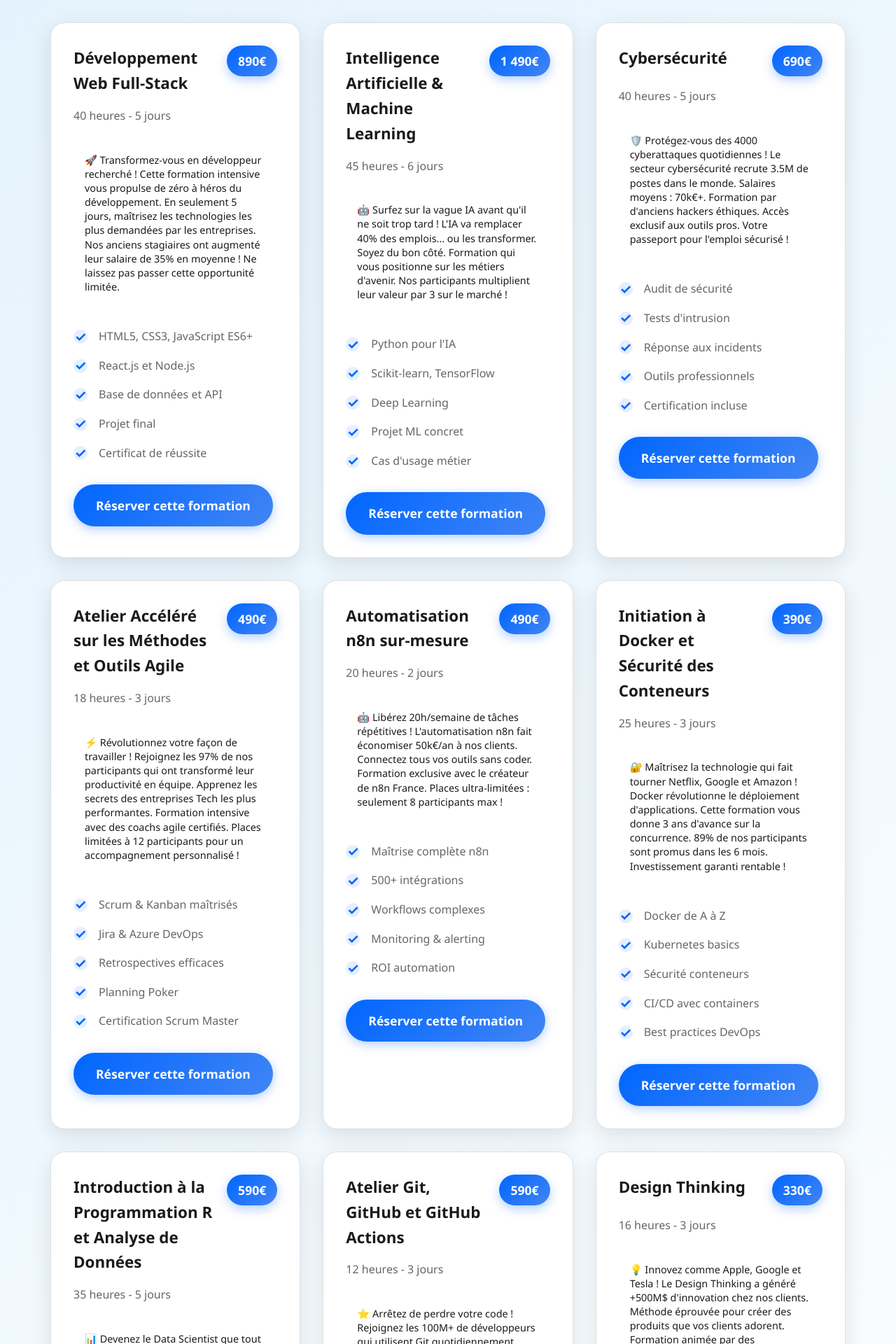
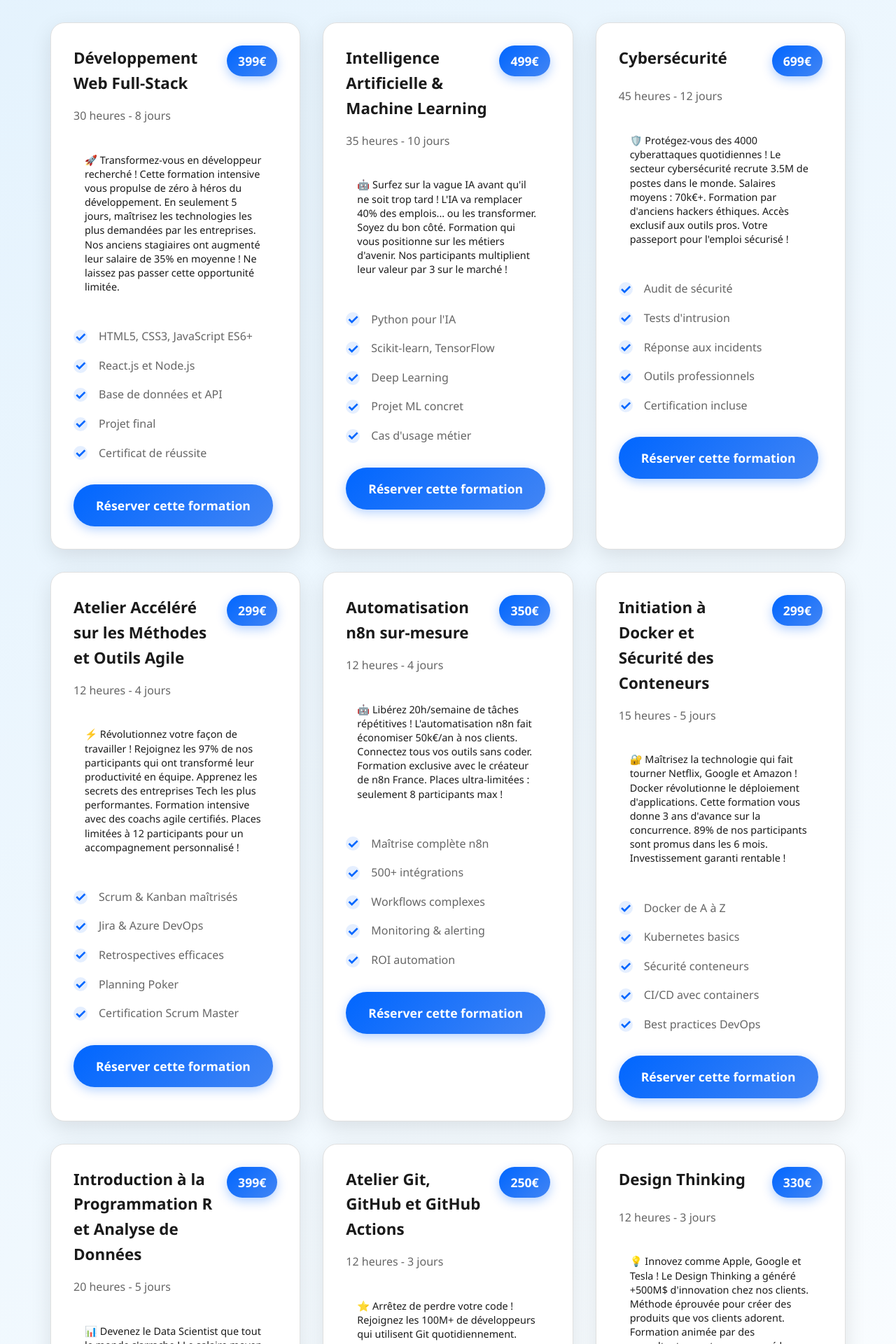
Before and after one commit to Noum-Souare/Mon-site-web, a React (Vite) app: page / in a window 1280 px wide. Shown: the part 3080-5000 px from the top of the page at 70% size. Built offline with nearby package versions, Linux system fonts and the light colour scheme.

Commit message:
Mise à jour de la page d’accueil

```diff
--- a/src/App.jsx
+++ b/src/App.jsx
@@ -1706,63 +1706,63 @@ function App() {
       formations: [
         {
           title: 'Développement Web Full-Stack',
-          duration: '40 heures - 5 jours',
-          price: '890€',
+          duration: '30 heures - 8 jours',
+          price: '399€',
           features: ['HTML5, CSS3, JavaScript ES6+', 'React.js et Node.js', 'Base de données et API', 'Projet final', 'Certificat de réussite'],
           description: "🚀 Transformez-vous en développeur recherché ! Cette formation intensive vous propulse de zéro à héros du développement. En seulement 5 jours, maîtrisez les technologies les plus demandées par les entreprises. Nos anciens stagiaires ont augmenté leur salaire de 35% en moyenne ! Ne laissez pas passer cette opportunité limitée."
         },
         {
           title: 'Intelligence Artificielle & Machine Learning',
-          duration: '45 heures - 6 jours',
-          price: '1 490€',
+          duration: '35 heures - 10 jours',
+          price: '499€',
           features: ['Python pour l\'IA', 'Scikit-learn, TensorFlow', 'Deep Learning', 'Projet ML concret', 'Cas d\'usage métier'],
           description: "🤖 Surfez sur la vague IA avant qu'il ne soit trop tard ! L'IA va remplacer 40% des emplois... ou les transformer. Soyez du bon côté. Formation qui vous positionne sur les métiers d'avenir. Nos participants multiplient leur valeur par 3 sur le marché !"
         },
         {
           title: 'Cybersécurité',
-          duration: '40 heures - 5 jours',
-          price: '690€',
+          duration: '45 heures - 12 jours',
+          price: '699€',
           features: ['Audit de sécurité', 'Tests d\'intrusion', 'Réponse aux incidents', 'Outils professionnels', 'Certification incluse'],
           description: "🛡️ Protégez-vous des 4000 cyberattaques quotidiennes ! Le secteur cybersécurité recrute 3.5M de postes dans le monde. Salaires moyens : 70k€+. Formation par d'anciens hackers éthiques. Accès exclusif aux outils pros. Votre passeport pour l'emploi sécurisé !"
         },
         {
           title: 'Atelier Accéléré sur les Méthodes et Outils Agile',
-          duration: '18 heures - 3 jours',
-          price: '490€',
+          duration: '12 heures - 4 jours',
+          price: '299€',
           features: ['Scrum & Kanban maîtrisés', 'Jira & Azure DevOps', 'Retrospectives efficaces', 'Planning Poker', 'Certification Scrum Master'],
           description: "⚡ Révolutionnez votre façon de travailler ! Rejoignez les 97% de nos participants qui ont transformé leur productivité en équipe. Apprenez les secrets des entreprises Tech les plus performantes. Formation intensive avec des coachs agile certifiés. Places limitées à 12 participants pour un accompagnement personnalisé !"
         },
         {
           title: 'Automatisation n8n sur-mesure',
-          duration: '20 heures - 2 jours',
-          price: '490€',
+          duration: '12 heures - 4 jours',
+          price: '350€',
           features: ['Maîtrise complète n8n', '500+ intégrations', 'Workflows complexes', 'Monitoring & alerting', 'ROI automation'],
           description: "🤖 Libérez 20h/semaine de tâches répétitives ! L'automatisation n8n fait économiser 50k€/an à nos clients. Connectez tous vos outils sans coder. Formation exclusive avec le créateur de n8n France. Places ultra-limitées : seulement 8 participants max !"
         },
         {
           title: 'Initiation à Docker et Sécurité des Conteneurs',
-          duration: '25 heures - 3 jours',
-          price: '390€',
+          duration: '15 heures - 5 jours',
+          price: '299€',
           features: ['Docker de A à Z', 'Kubernetes basics', 'Sécurité conteneurs', 'CI/CD avec containers', 'Best practices DevOps'],
           description: "🔐 Maîtrisez la technologie qui fait tourner Netflix, Google et Amazon ! Docker révolutionne le déploiement d'applications. Cette formation vous donne 3 ans d'avance sur la concurrence. 89% de nos participants sont promus dans les 6 mois. Investissement garanti rentable !"
         },
         {
           title: 'Introduction à la Programmation R et Analyse de Données',
-          duration: '35 heures - 5 jours',
-          price: '590€',
+          duration: '20 heures - 5 jours',
+          price: '399€',
           features: ['R Programming complet', 'Visualisation avec ggplot2', 'Analyse statistique', 'Machine Learning basics', 'Projets data concrets'],
           description: "📊 Devenez le Data Scientist que tout le monde s'arrache ! Le salaire moyen d'un expert R dépasse 65k€. Cette formation vous ouvre les portes des métiers les plus recherchés. Apprentissage pratique sur de vraies données d'entreprises. Résultats visibles dès le premier jour !"
         },
         {
           title: 'Atelier Git, GitHub et GitHub Actions',
           duration: '12 heures - 3 jours',
-          price: '590€',
+          price: '250€',
           features: ['Git avancé', 'GitHub collaboration', 'GitHub Actions CI/CD', 'Code review workflow', 'Open source contribution'],
           description: "⭐ Arrêtez de perdre votre code ! Rejoignez les 100M+ de développeurs qui utilisent Git quotidiennement. Formation pratique qui vous évite les erreurs coûteuses. Nos participants économisent 2h/jour en moyenne. ROI immédiat garanti !"
         },
         {
           title: 'Design Thinking',
-          duration: '16 heures - 3 jours',
+          duration: '12 heures - 3 jours',
           price: '330€',
           features: ['Méthodologie Design Thinking', 'Empathy mapping', 'Prototypage rapide', 'Tests utilisateurs', 'Innovation collaborative'],
           description: "💡 Innovez comme Apple, Google et Tesla ! Le Design Thinking a généré +500M$ d'innovation chez nos clients. Méthode éprouvée pour créer des produits que vos clients adorent. Formation animée par des consultants ayant accompagné les licornes françaises. Changez votre approche, changez vos résultats !"
```
